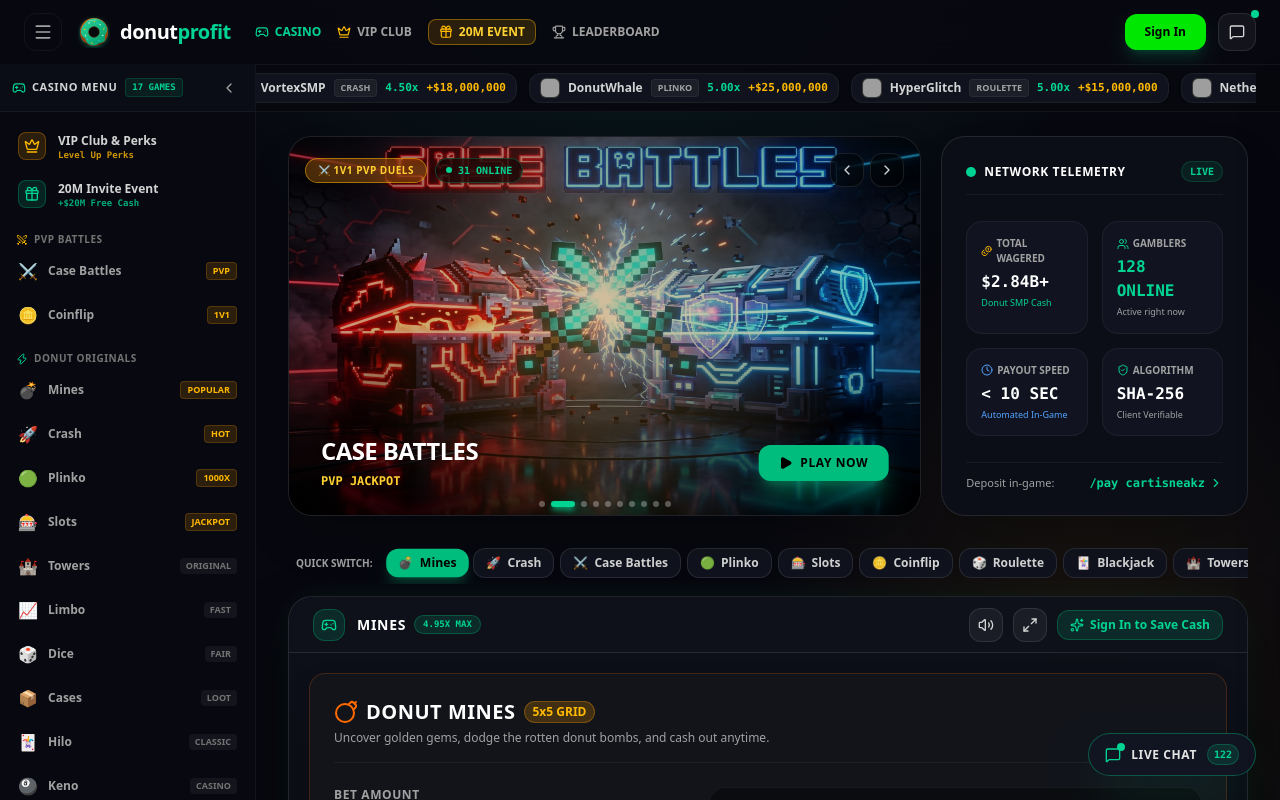
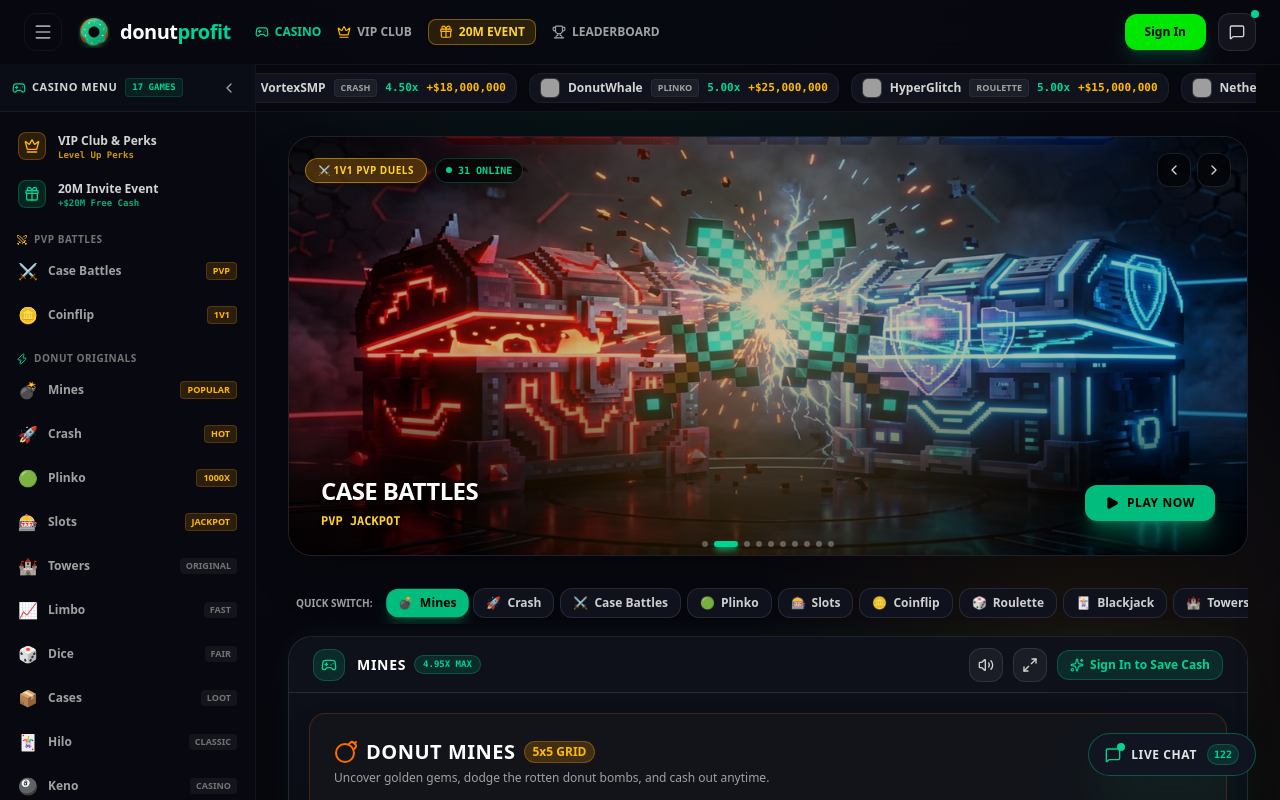
Before and after one commit to discordlarp/donutprofit, a Next.js app: page / in a window 1280 px wide. Shown: the top 800 px of the page. Built offline with nearby package versions, Linux system fonts and the light colour scheme; grey boxes are pictures that could not be loaded.

Commit message:
Remove telemetry box and expand game showcase slider to full width

```diff
--- a/src/app/page.tsx
+++ b/src/app/page.tsx
@@ -146,87 +146,9 @@ export default function HomePage() {
           </div>
         )}
 
-        {/* 1. Custom Hero Spotlight & Telemetry Deck */}
-        <div className="grid grid-cols-1 lg:grid-cols-3 gap-5">
-          {/* Main Rotating Games Showcase (2 cols) */}
-          <div className="lg:col-span-2">
-            <RotatingGameShowcase onSelectGame={(gameId) => setActiveGame(gameId)} />
-          </div>
-
-          {/* Network Telemetry Pod (1 col) */}
-          <div className="rounded-3xl border border-white/10 bg-[#0c0e17] p-6 flex flex-col justify-between shadow-2xl relative overflow-hidden">
-            <div className="flex items-center justify-between mb-4 pb-3 border-b border-white/5">
-              <div className="flex items-center gap-2">
-                <span className="w-2.5 h-2.5 rounded-full bg-emerald-400 animate-pulse" />
-                <span className="text-xs font-black uppercase tracking-wider text-white">NETWORK TELEMETRY</span>
-              </div>
-              <span className="text-[10px] font-mono text-emerald-400 font-bold bg-emerald-500/10 px-2 py-0.5 rounded-full border border-emerald-500/20">
-                LIVE
-              </span>
-            </div>
-
-            <div className="grid grid-cols-2 gap-3.5">
-              {/* Stat 1: Wagered */}
-              <div className="p-3.5 rounded-2xl bg-[#111420] border border-white/5 flex flex-col">
-                <span className="text-[10px] uppercase font-bold text-neutral-400 mb-1 flex items-center gap-1">
-                  <Coins className="w-3 h-3 text-amber-400" />
-                  TOTAL WAGERED
-                </span>
-                <span className="text-sm sm:text-base font-black text-white font-mono">
-                  $2.84B+
-                </span>
-                <span className="text-[9px] text-emerald-400 font-medium mt-0.5">Donut SMP Cash</span>
-              </div>
-
-              {/* Stat 2: Active Players */}
-              <div className="p-3.5 rounded-2xl bg-[#111420] border border-white/5 flex flex-col">
-                <span className="text-[10px] uppercase font-bold text-neutral-400 mb-1 flex items-center gap-1">
-                  <Users className="w-3 h-3 text-emerald-400" />
-                  GAMBLERS
-                </span>
-                <span className="text-sm sm:text-base font-black text-emerald-400 font-mono">
-                  128 ONLINE
-                </span>
-                <span className="text-[9px] text-neutral-400 font-medium mt-0.5">Active right now</span>
-              </div>
-
-              {/* Stat 3: Payout Speed */}
-              <div className="p-3.5 rounded-2xl bg-[#111420] border border-white/5 flex flex-col">
-                <span className="text-[10px] uppercase font-bold text-neutral-400 mb-1 flex items-center gap-1">
-                  <Clock className="w-3 h-3 text-blue-400" />
-                  PAYOUT SPEED
-                </span>
-                <span className="text-sm sm:text-base font-black text-white font-mono">
-                  &lt; 10 SEC
-                </span>
-                <span className="text-[9px] text-blue-400 font-medium mt-0.5">Automated In-Game</span>
-              </div>
-
-              {/* Stat 4: Fair Hash */}
-              <div className="p-3.5 rounded-2xl bg-[#111420] border border-white/5 flex flex-col">
-                <span className="text-[10px] uppercase font-bold text-neutral-400 mb-1 flex items-center gap-1">
-                  <ShieldCheck className="w-3 h-3 text-emerald-400" />
-                  ALGORITHM
-                </span>
-                <span className="text-sm sm:text-base font-black text-white font-mono">
-                  SHA-256
-                </span>
-                <span className="text-[9px] text-neutral-400 font-medium mt-0.5">Client Verifiable</span>
-              </div>
-            </div>
-
-            {/* Quick In-Game Deposit Helper */}
-            <div className="mt-4 pt-3 border-t border-white/5 flex items-center justify-between text-xs">
-              <span className="text-neutral-400 text-[11px]">Deposit in-game:</span>
-              <Link
-                href="/deposit"
-                className="text-emerald-400 hover:text-emerald-300 font-mono font-bold flex items-center gap-1"
-              >
-                <span>/pay cartisneakz</span>
-                <ChevronRight className="w-3.5 h-3.5" />
-              </Link>
-            </div>
-          </div>
+        {/* 1. Full-Width Featured Games Showcase Slider */}
+        <div className="w-full">
+          <RotatingGameShowcase onSelectGame={(gameId) => setActiveGame(gameId)} />
         </div>
 
         {/* 2. The Pro Arena Cabinet (Centerpiece of DonutProfit) */}
--- a/src/components/RotatingGameShowcase.tsx
+++ b/src/components/RotatingGameShowcase.tsx
@@ -172,7 +172,7 @@ export default function RotatingGameShowcase({ onSelectGame }: RotatingGameShowc
     <div
       onMouseEnter={() => setIsPaused(true)}
       onMouseLeave={() => setIsPaused(false)}
-      className="relative rounded-3xl overflow-hidden border border-white/10 bg-[#07080f] shadow-2xl h-[330px] sm:h-[360px] md:h-[380px] w-full select-none group"
+      className="relative rounded-3xl overflow-hidden border border-white/10 bg-[#07080f] shadow-2xl h-[340px] sm:h-[380px] md:h-[420px] w-full select-none group"
     >
       {/* Top Floating Controls: Arrows & Badge */}
       <div className="absolute top-4 left-4 right-4 z-30 flex items-center justify-between pointer-events-none">
```
